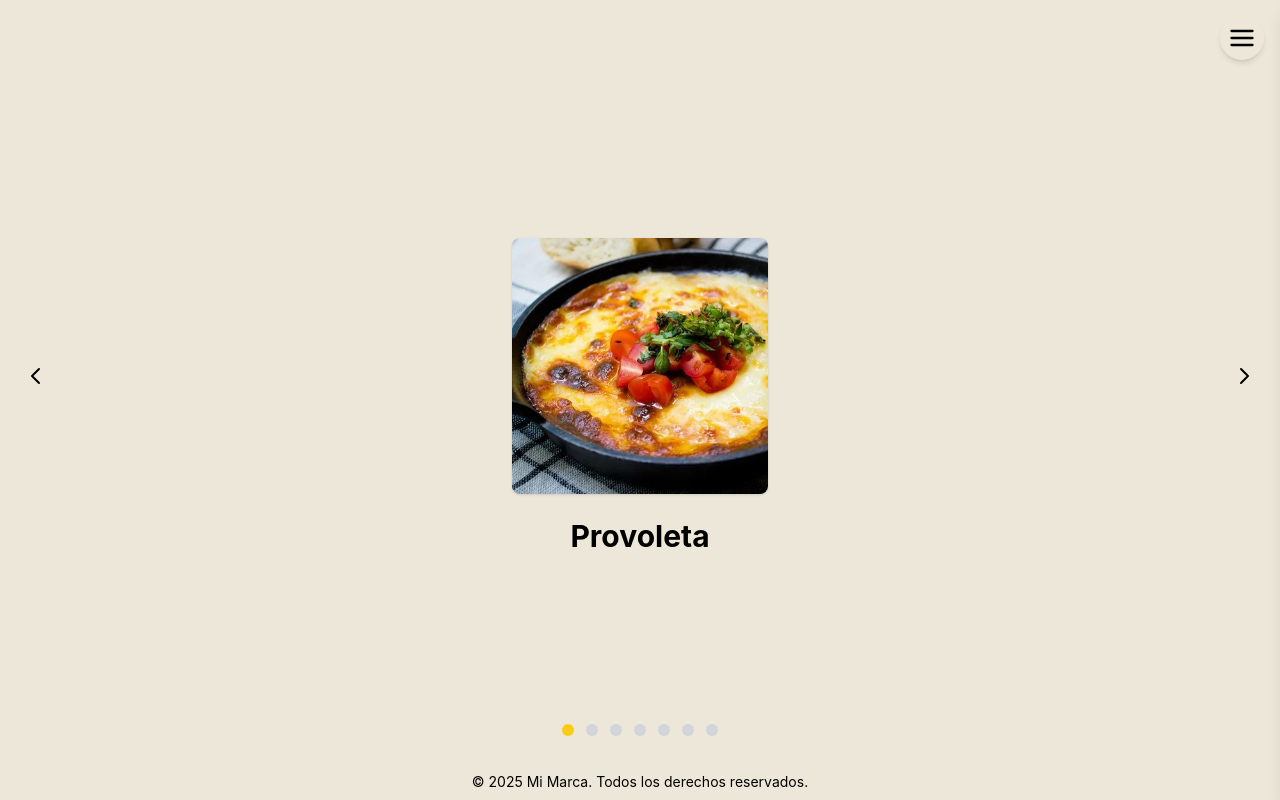
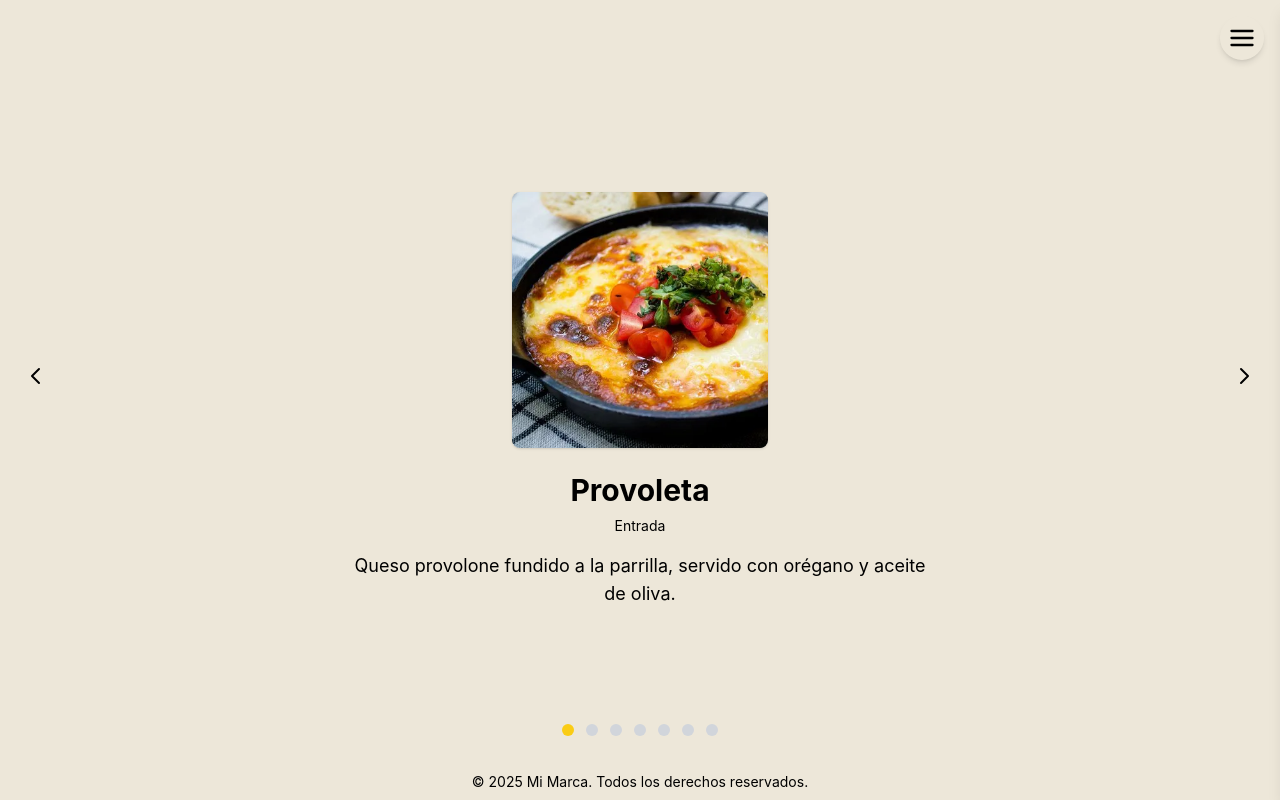
Before and after one commit to NahuelArg/chef-experience-portfolio, a React (Vite) app: page / in a window 1280 px wide. Built offline with nearby package versions, Linux system fonts and the light colour scheme.

Commit message:
fix(DishSection): add description and category props for enhanced dish details

```diff
--- a/src/components/sections/DishSection.tsx
+++ b/src/components/sections/DishSection.tsx
@@ -2,14 +2,18 @@
 
 interface DishProps {
   title: string;
+  desc: string;
   img: string;
+  category:string;
 }
 
 
-  const DishSection: React.FC<DishProps> = ({ title,  img }) => (
+  const DishSection: React.FC<DishProps> = ({ title, desc, category, img }) => (
   <section className="w-full min-h-screen flex flex-col items-center justify-center px-4 py-8">
     <img src={img} alt={title} className="w-64 h-64 object-cover rounded-lg shadow mb-6" />
     <h2 className="text-3xl font-bold mb-2">{title}</h2>
+    <span className="text-sm text-black-700 mb-4">{category}</span>
+    <p className="text-lg text-black-700 max-w-xl text-center">{desc}</p>
   </section>
 );
 
```
